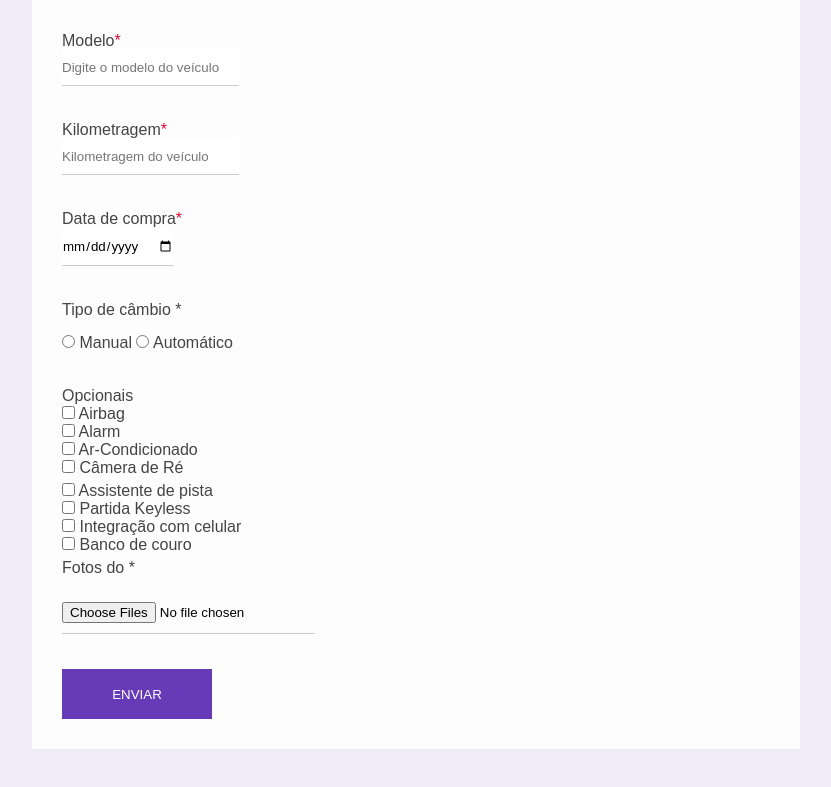
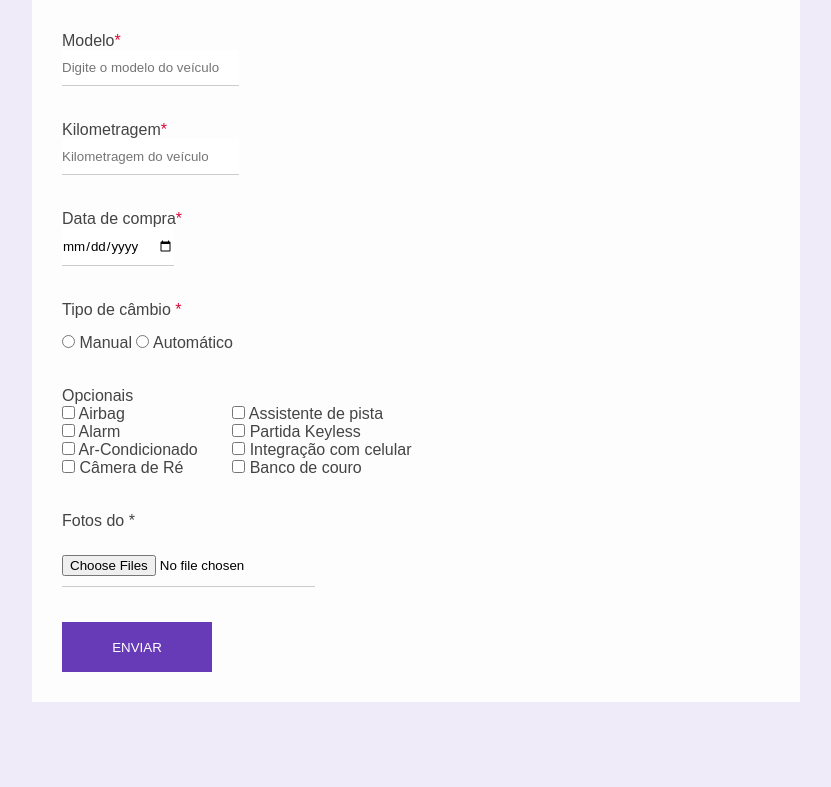
Before and after one commit to caiosid/form-ui-design, a plain HTML site: page index.html in a window 1280 px wide. Shown: the part 609-1396 px from the top of the page, without its empty margins (224-1055 px from the left). After the commit the page ends 1373 px from the top, so only its background shows below. Drawn offline with Linux system fonts and the light colour scheme.

Commit message:
extend do projeto

```diff
--- a/index.html
+++ b/index.html
@@ -116,7 +116,7 @@
                 />
               </div>
               <div class="box__input">
-                <p>Tipo de câmbio <span class="requerid__fied">*</span></p>
+                <p>Tipo de câmbio <span class="requerid__field">*</span></p>
                 <input
                   type="radio" id="manual" name="gear"/>
                   <label for="manual">Manual</label>
@@ -124,7 +124,7 @@
                   type="radio" id="auto" name="gear"/>
                   <label for="auto">Automático</label>
               </div>
-              <div class="opcional__box">
+              <div class="optional__box">
                 <p>Opcionais</p>
                 <ul class="opcional__list">
                     <li>
@@ -145,7 +145,7 @@
                     </li>
                 </ul>
               </div>
-              <div class="opcional__box">
+              <div class="optional__box">
                 <ul class="opcional__list">
                     <li>
                         <input type="checkbox" id="lane_assist" name="optional[]" value="lane_assist">
```
